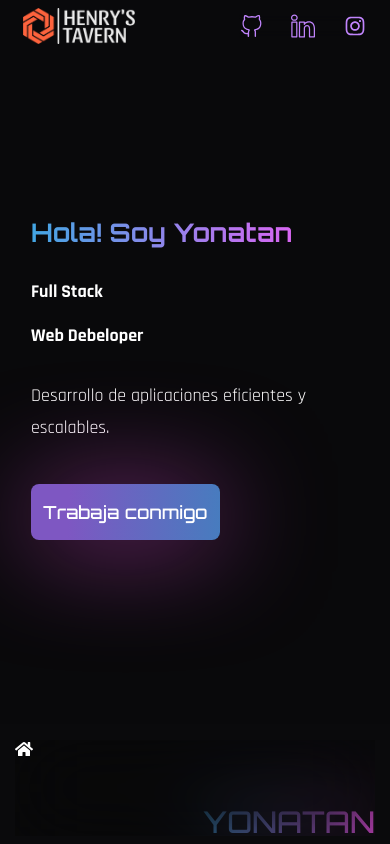
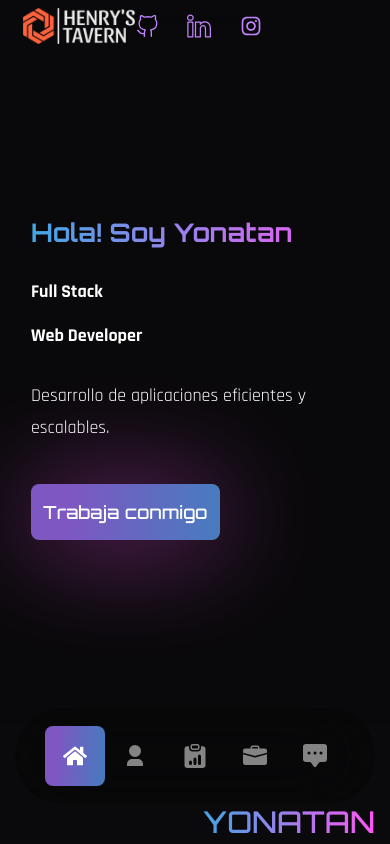
Before and after one commit to YonatanLLa/Portafolio, a React (Vite) app: page / in a window 390 px wide. Shown: the top 844 px of the page. Built offline with nearby package versions, Linux system fonts and the light colour scheme; a web font is replaced by a local one.

Commit message:
ultimos tokes

```diff
--- a/src/components/About.jsx
+++ b/src/components/About.jsx
@@ -1,5 +1,4 @@
 import React from "react";
-import CountUp from "react-countup";
 
 const About = () => {
 	return (
--- a/src/components/Banner.jsx
+++ b/src/components/Banner.jsx
@@ -18,7 +18,7 @@ const Banner = () => {
               md:leading-light lg:text-7xl
               lg:leading-[1.2] font-bold md:tracking-[-2px]"
 						>
-							Full Stack <br /> <span>Web Debeloper</span>
+							Full Stack <br /> <span>Web Developer</span>
 						</h1>
 						<p>Desarrollo de aplicaciones eficientes y escalables.</p>
 						<button className="btn mt-10 p-3">Trabaja conmigo</button>
--- a/src/components/Header.jsx
+++ b/src/components/Header.jsx
@@ -2,35 +2,38 @@ import React, { useEffect, useState } from "react";
 import Nav from "./Nav";
 import NavMobile from "./NavMobile";
 import Socials from "./Socials";
-import logoImg from "../assets/logo.png"
+import logoImg from "../assets/logo.png";
+import { Link } from "react-scroll";
 
 const Header = () => {
 	const [bg, setBg] = useState(false);
-  useEffect(()=>{
-    window.addEventListener('scroll', ()=>{
-      return window.scrollY > 50?setBg(true):setBg(false)
-    })
-  })
+	useEffect(() => {
+		window.addEventListener("scroll", () => {
+			return window.scrollY > 50 ? setBg(true) : setBg(false);
+		});
+	});
 	return (
-		<header id="home" className={`${bg? 'backdrop-blur-md border-b':'w-full p-2'} p-2 flex items-center fixed overflow-hidden z-50 top-0 w-full text-white transition-all duration-300`}>
-
+		<header
+			id="home"
+			className={`${
+				bg ? "backdrop-blur-md border-b" : "lg:w-full p-2"
+			} p-2 flex items-center fixed overflow-hidden z-50 top-0 lg:w-full text-white transition-all duration-300`}
+		>
 			<div className="container z-10 mx-auto h-full flex items-center justify-between">
-          <div>
-
+				<Link to="/">
 					<img className="w-28" src={logoImg} alt="" />
-          </div>
+				</Link>
 				{/* nav */}
 				<div className="lg:block hidden">
-            <Nav/>
+					<Nav />
 				</div>
 
 				{/* Redes sociales */}
 				<div className="lg:block backdrop-blur-sm">
-            <Socials/>
+					<Socials />
 				</div>
 
 				{/* NavMobile */}
-
 			</div>
 		</header>
 	);
--- a/src/components/Nav.jsx
+++ b/src/components/Nav.jsx
@@ -15,6 +15,9 @@ const Nav = () => {
 	const [smooth, setSmooth]  = useState(false)
 	return (
 		<div className="flex">
+			<div>
+
+			</div>
 			<div className={`hover:bg-white/20 rounded-[.5rem]`}>
 				<Link
 					to="banner"
--- a/src/components/NavMobile.jsx
+++ b/src/components/NavMobile.jsx
@@ -1,4 +1,4 @@
-import React from "react";
+import { React, useState } from "react";
 import { Link } from "react-scroll";
 
 import { FaHome } from "react-icons/fa";
@@ -11,21 +11,70 @@ import {
 	BsFillChatSquareDotsFill,
 } from "react-icons/bs";
 
-
 const NavMobile = () => {
 	return (
-    <nav className="fixed bottom-2 lg:bottom-8 w-full overflow-hidden z-50">
+		<nav className="section fixed bottom-2 w-screen overflow-hidden z-50">
 			<div className="container mx-auto">
 				{/* div nav inner */}
-        <div className="w-full bg-black/20 h-[96px] backdrop-blur-2xl rouded-full mx-w-[460px] mx-auto">
-          <Link>
-            <FaHome/>
+				<div className="w-full bg-black/20 h-[96px] backdrop-blur-2xl rounded-full max-w-[460px] mx-auto px-5 flex justify-center items-center text-2xl text-white/50">
+					<Link
+            className=" cursor-pointer w-[60px] h-[60px] flex items-center justify-center"
+						to="banner"
+						activeClass="active"
+						smooth={true}
+						// offset={200}
+						spy={true}
+					>
+						<FaHome />
+					</Link>
+
+					<Link
+            className=" cursor-pointer w-[60px] h-[60px] flex items-center justify-center"
+						to="about"
+						activeClass="active"
+						smooth={true}
+						// offset={200}
+						spy={true}
+					>
+						<RiUser3Fill />
+					</Link>
+
+					<Link
+            className=" cursor-pointer w-[60px] h-[60px] flex items-center justify-center"
+						to="services"
+						activeClass="active"
+						smooth={true}
+						// offset={200}
+						spy={true}
+					>
+						<BsFillClipboardDataFill />
+					</Link>
+
+					<Link
+            className=" cursor-pointer w-[60px] h-[60px] flex items-center justify-center"
+						to="work"
+						activeClass="active"
+						smooth={true}
+						// offset={200}
+						spy={true}
+					>
+						<BsBriefcaseFill />
+					</Link>
+
+					<Link
+            className=" cursor-pointer w-[60px] h-[60px] flex items-center justify-center"
+						to="contact"
+						activeClass="active"
+						smooth={true}
+						// offset={200}
+						spy={true}
+					>
+						<BsFillChatSquareDotsFill />
 					</Link>
 				</div>
-
 			</div>
 		</nav>
-  )
-}
+	);
+};
 
-export default NavMobile
+export default NavMobile;
--- a/src/components/Work.jsx
+++ b/src/components/Work.jsx
@@ -1,5 +1,5 @@
 import React from "react";
-import project from "../assets/project.png";
+import project from "../assets/pokemon.png";
 import { FiGithub } from "react-icons/fi";
 import { BiLink } from "react-icons/bi";
 
@@ -41,7 +41,8 @@ const Work = () => {
 										<FiGithub className="text-[3rem] p-3" />
 									</a>
 									<a
-										href="#"
+										href="https://pokemons-amber.vercel.app"
+										target="_blank"
 										className=" border rounded-lg hover:bg-white/50"
 									>
 										<BiLink className="text-[3rem] p-3" />
@@ -64,7 +65,9 @@ const Work = () => {
 								<div className="absolute inset-0 bg-gradient-to-b from-transparent via-transparent to-black group-hover:from-black/70 group-hover:via-black/60 group-hover:to-black/70 group-hover:backdrop-blur-md"></div>
 								<div className="absolute inset-0 flex translate-y-[60%] flex-col items-center justify-center px-9 text-center transition-all duration-500 group-hover:translate-y-0">
 									<h1 className="font-dmserif text-3xl font-bold text-white">
-										Ver Demo
+										<a href="https://pokemons-amber.vercel.app" target="_blank">
+											Ver Demo
+										</a>{" "}
 									</h1>
 								</div>
 							</div>
@@ -104,10 +107,7 @@ const Work = () => {
 									>
 										<FiGithub className="text-[3rem] p-3" />
 									</a>
-									<a
-										href="#"
-										className=" border rounded-lg hover:bg-white/50"
-									>
+									<a href="#" className=" border rounded-lg hover:bg-white/50">
 										<BiLink className="text-[3rem] p-3" />
 									</a>
 								</div>
--- a/tailwind.config.js
+++ b/tailwind.config.js
@@ -31,7 +31,7 @@ module.exports = {
       },
       backgroundImage: {
         site: "url('./assets/site-bg.jpg')",
-        about: "url('./assets/profile/profileOriginal.png')",
+        about: "url('./assets/profile/profile2.png')",
         services: "url('./assets/services.png')",
       },
     },
```
Also changed, not shown: src/assets/pokemon.png (added). Lines whose indentation alone changed are shown as unchanged.
